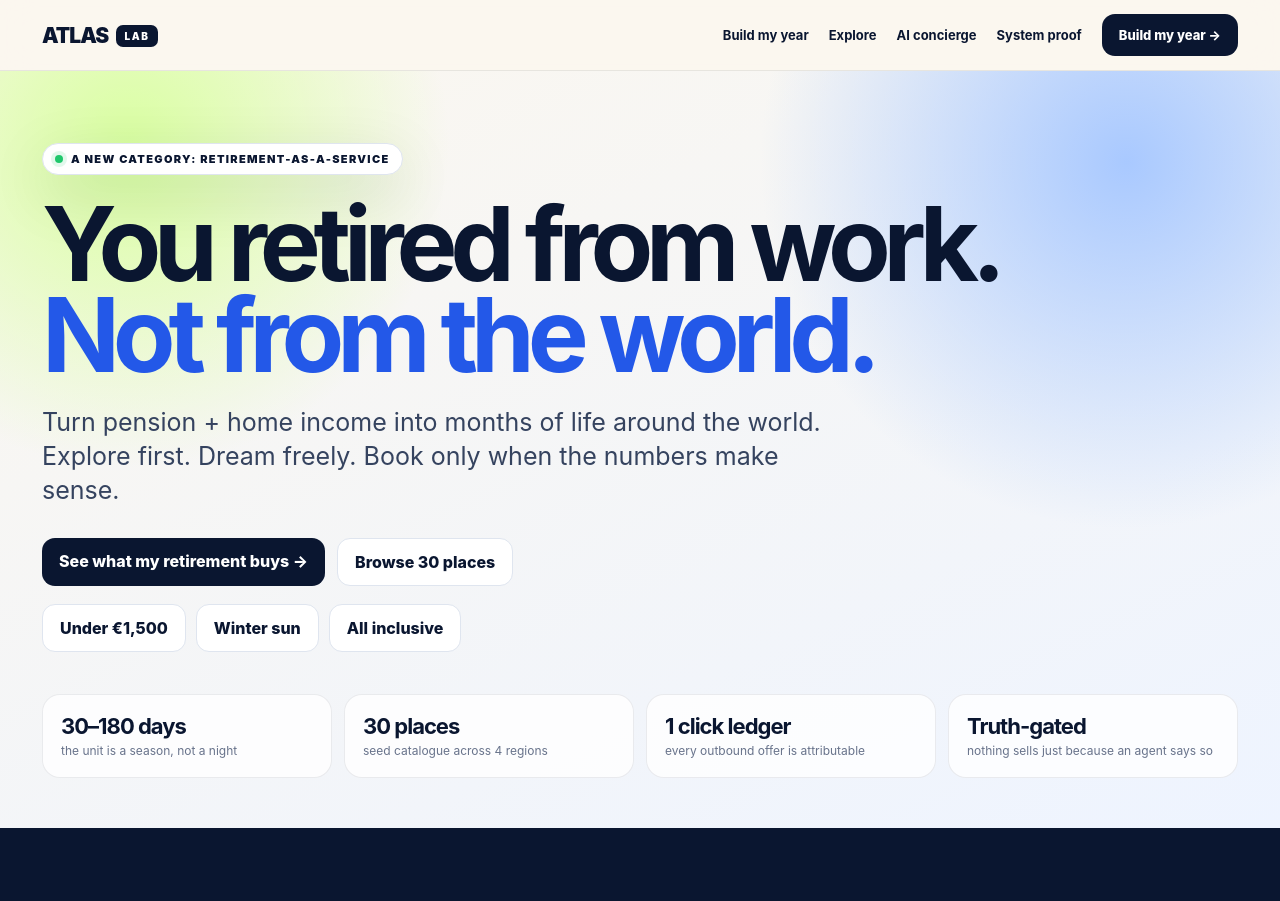
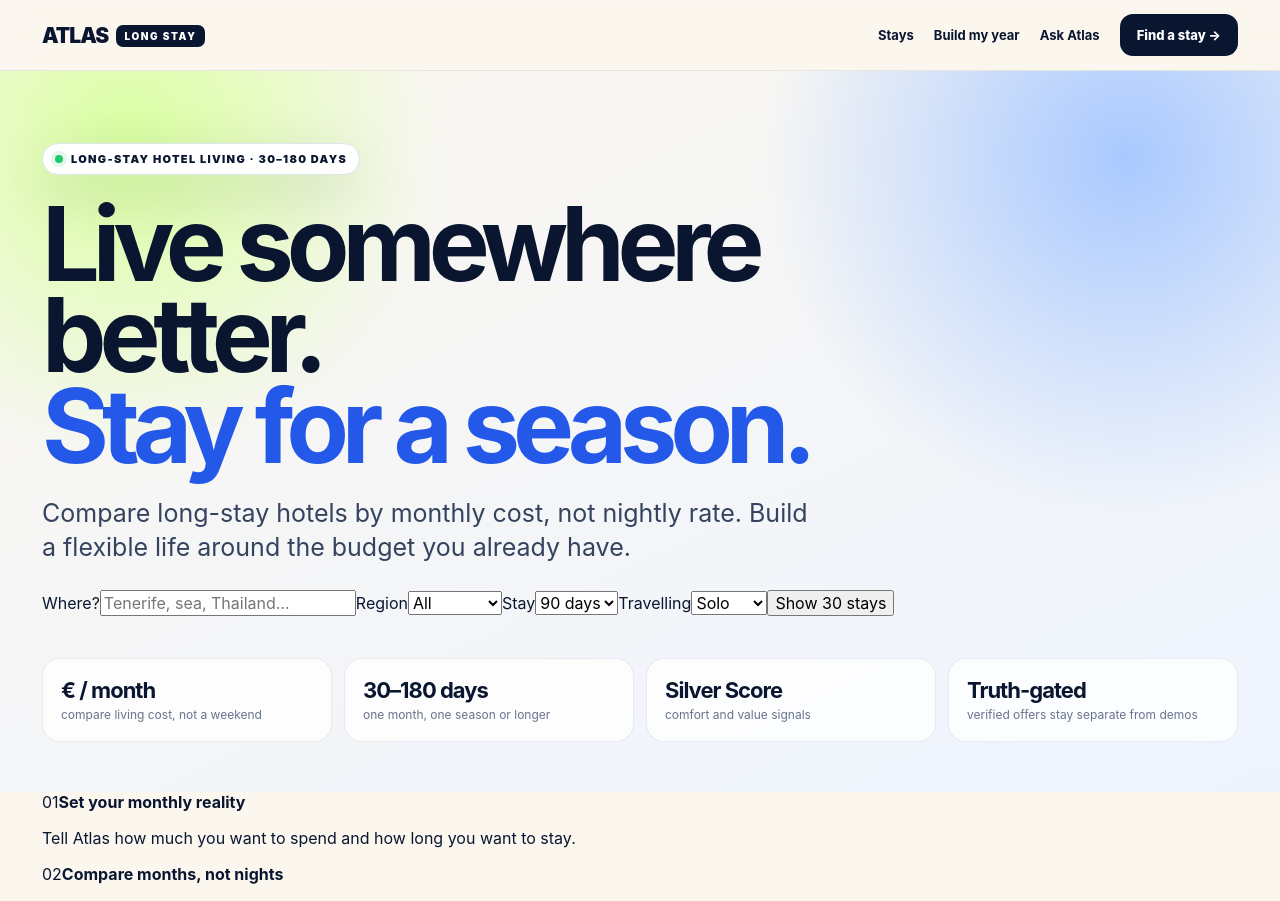
Before and after one commit to jandromani/IntelligenceAhead, a Next.js app: page / in a window 1280 px wide. Shown: the top 901 px of the page. Built offline with nearby package versions, Linux system fonts and the light colour scheme; no server answers; the database is empty.

Commit message:
preview: apply silver booking UI

```diff
--- a/components/Planner.tsx
+++ b/components/Planner.tsx
@@ -9,6 +9,9 @@ import { HERO_VARIANTS, type HeroVariant } from "@/src/growth/experiments";
 import WorldMap from "@/components/WorldMap";
 import LiveOffers from "@/components/LiveOffers";
 import VerifiedRoute from "@/components/VerifiedRoute";
+import SilverSearch from "@/components/SilverSearch";
+import SilverHotelCard from "@/components/SilverHotelCard";
+import SilverPromise from "@/components/SilverPromise";
 
 const euro = (n: number) => "€" + Math.round(n).toLocaleString("en-US");
 
@@ -36,6 +39,7 @@ export default function Planner({ hotels, initial, heroVariant="freedom" }: { ho
   const plan = useMemo(() => buildPlan(hotels, livingBudget, party, duration, mode), [hotels, livingBudget, party, duration, mode]);
   const totals = useMemo(() => planTotals(plan), [plan]);
   const avg = Math.round(totals.total / Math.max(1, totals.days / 30));
+  const affordableCount = useMemo(() => hotels.filter(h => adjustedMonthly(h,party) <= livingBudget).length, [hotels,livingBudget,party]);
 
   useEffect(() => {
     growthEvent("planner_loaded", { catalogue_size: hotels.length, hero_variant:heroVariant });
@@ -46,6 +50,11 @@ export default function Planner({ hotels, initial, heroVariant="freedom" }: { ho
     const list = hotels.filter(h => (region === "All" || h.region === region) && (!q || [h.name,h.city,h.country,...h.tags].join(" ").toLowerCase().includes(q)));
     return list.sort((a,b) => sort === "price" ? adjustedMonthly(a,party)-adjustedMonthly(b,party) : sort === "score" ? b.score-a.score : (b.score / adjustedMonthly(b,party)) - (a.score / adjustedMonthly(a,party)));
   }, [hotels, query, region, sort, party]);
+
+  function jumpToExplore(){
+    growthEvent("hero_search",{query,region,party,duration,budget:livingBudget});
+    document.getElementById("explore")?.scrollIntoView({behavior:"smooth"});
+  }
 
   async function sharePlan() {
     const token=encodePlanToken({pension,rent,other,share,party,duration,mode});
@@ -90,45 +99,44 @@ export default function Planner({ hotels, initial, heroVariant="freedom" }: { ho
     <>
       <header className="nav">
         <div className="shell navin">
-          <a className="brand" href="#">ATLAS<span>LAB</span></a>
+          <a className="brand" href="#">ATLAS<span>LONG STAY</span></a>
           <nav className="navlinks">
+            <a href="#explore">Stays</a>
             <a href="#planner">Build my year</a>
-            <a href="#explore">Explore</a>
-            <a href="#agent">AI concierge</a>
-            <a href="/system">System proof</a>
-            <a className="btn" href="#planner">Build my year →</a>
+            <a href="#agent">Ask Atlas</a>
+            <a className="btn" href="#explore">Find a stay →</a>
           </nav>
         </div>
       </header>
 
-      <section className="hero">
+      <section className="hero silverHero">
         <div className="shell">
-          <div className="eyebrow"><i className="dot"/> {hero.eyebrow}</div>
-          <h1>{hero.line1}<br/><em>{hero.line2}</em></h1>
-          <p>{hero.lead}</p>
-          <div className="heroActions">
-            <a className="btn" href="#planner">See what my retirement buys →</a>
-            <a className="btn ghost" href="#explore">Browse 30 places</a>
+          <div className="eyebrow"><i className="dot"/> LONG-STAY HOTEL LIVING · 30–180 DAYS</div>
+          <h1>Live somewhere better.<br/><em>Stay for a season.</em></h1>
+          <p className="heroLead">Compare long-stay hotels by monthly cost, not nightly rate. Build a flexible life around the budget you already have.</p>
+          <SilverSearch query={query} setQuery={setQuery} region={region} setRegion={setRegion} duration={duration} setDuration={setDuration} party={party} setParty={setParty} count={affordableCount} onSearch={jumpToExplore}/>
+          <div className="proof silverProof">
+            <div className="proofCard"><b>€ / month</b><span>compare living cost, not a weekend</span></div>
+            <div className="proofCard"><b>30–180 days</b><span>one month, one season or longer</span></div>
+            <div className="proofCard"><b>Silver Score</b><span>comfort and value signals</span></div>
+            <div className="proofCard"><b>Truth-gated</b><span>verified offers stay separate from demos</span></div>
           </div>
-          <div className="actions" style={{marginTop:18}}>
-            <a className="btn ghost" href="/discover/under-1500-month">Under €1,500</a>
-            <a className="btn ghost" href="/discover/winter-sun">Winter sun</a>
-            <a className="btn ghost" href="/discover/all-inclusive">All inclusive</a>
-          </div>
-          <div className="proof">
-            <div className="proofCard"><b>30–180 days</b><span>the unit is a season, not a night</span></div>
-            <div className="proofCard"><b>30 places</b><span>seed catalogue across 4 regions</span></div>
-            <div className="proofCard"><b>1 click ledger</b><span>every outbound offer is attributable</span></div>
-            <div className="proofCard"><b>Truth-gated</b><span>nothing sells just because an agent says so</span></div>
-          </div>
+        </div>
+      </section>
+
+      <section className="howBand">
+        <div className="shell howGrid">
+          <div><span>01</span><b>Set your monthly reality</b><p>Tell Atlas how much you want to spend and how long you want to stay.</p></div>
+          <div><span>02</span><b>Compare months, not nights</b><p>Filter by climate, food, walkability, sea, pool and healthcare access.</p></div>
+          <div><span>03</span><b>Live there. Then move.</b><p>Build the year one 30–90 day stay at a time.</p></div>
         </div>
       </section>
 
       <section id="planner" className="dark">
         <div className="shell">
           <div className="sectionTitle">
-            <h2>What does your<br/>retirement buy?</h2>
-            <p>The planner is deterministic. AI can explain and suggest; it cannot invent a price or mark an offer sellable.</p>
+            <h2>Build your<br/>living budget.</h2>
+            <p>Your monthly budget becomes a route. AI can help explain choices, but live prices and sellability remain evidence-controlled.</p>
           </div>
           <WorldMap hotels={hotels} route={plan.map(s=>s.hotel)} />
           <div className="grid2">
@@ -194,35 +202,21 @@ export default function Planner({ hotels, initial, heroVariant="freedom" }: { ho
 
       <section id="explore" className="discovery">
         <div className="shell">
-          <div className="sectionTitle"><h2>Explore the world<br/>by monthly cost.</h2><p>These are prototype seed prices used to exercise the architecture. The production path replaces them with live provider quotes and direct long-stay rates.</p></div>
+          <div className="sectionTitle"><h2>Long-stay hotels<br/>for your budget.</h2><p>Filter by what matters when you are actually living somewhere: monthly cost, climate, board, walkability, sea, pool and healthcare access.</p></div>
           <div className="toolbar">
             <input value={query} onChange={e=>setQuery(e.target.value)} placeholder="Search city, country, pool, sea, clinic…"/>
             <select value={region} onChange={e=>setRegion(e.target.value)}><option>All</option><option>Europe</option><option>Asia</option><option>Africa</option><option>Americas</option></select>
             <select value={sort} onChange={e=>setSort(e.target.value)}><option value="value">Best value</option><option value="price">Lowest monthly</option><option value="score">Silver score</option></select>
           </div>
           <div className="hotels">
-            {visible.map(h => {
-              const p = adjustedMonthly(h,party);
-              return <article className="hotel" key={h.id}>
-                <div className="hotelVisual"><span className="flag">{h.flag}</span><span className="score">SILVER {h.score}</span></div>
-                <div className="hotelBody">
-                  <h3>{h.name}</h3><div className="loc">{h.city}, {h.country} · demo scenario · not a live quote</div>
-                  <div className="chips">{h.tags.slice(0,4).map(t=><span className="chip" key={t}>{t}</span>)}</div>
-                  <div className="priceRow">
-                    <div><b>{euro(p)}</b><small>/month · {h.board}</small></div>
-                    <a className="linkbtn" href={"/api/referral?hotel="+encodeURIComponent(h.slug)+"&provider="+h.provider+"&from=%2Fexplore"}>Search externally →</a>
-                  </div>
-                  <div className="actions"><a className="btn ghost" href={"/live/"+h.slug}>Life page</a></div>
-                </div>
-              </article>
-            })}
+            {visible.map(h => <SilverHotelCard key={h.id} hotel={h} party={party} duration={duration}/>)}
           </div>
         </div>
       </section>
 
       <section id="agent" className="agentBand">
         <div className="shell">
-          <div className="sectionTitle"><h2>AI concierge.<br/>Evidence underneath.</h2><p>The agent can reason over your budget and the catalogue, but it cannot change truth-state, prices or attribution.</p></div>
+          <div className="sectionTitle"><h2>Ask Atlas.<br/>Your long-stay concierge.</h2><p>Ask for warm sea, healthcare and a maximum monthly budget. Atlas can shortlist and explain while verified prices remain evidence-controlled.</p></div>
           <div className="agentGrid">
             <div className="chat">
               <div className="chatlog">{chat.map((m,i)=><div className={"msg "+m.role} key={i}>{m.text}</div>)}</div>
@@ -243,19 +237,8 @@ export default function Planner({ hotels, initial, heroVariant="freedom" }: { ho
         </div>
       </section>
 
-      <section className="vc">
-        <div className="shell vcgrid">
-          <div><div className="eyebrow" style={{color:"#0a1630"}}>THE THESIS</div><h2 style={{marginTop:22}}>An attention → intent → referral → revenue machine.</h2><p style={{fontSize:18,color:"#dce5ff"}}>Booking optimizes room nights. Atlas optimizes months of life — and monetizes the natural services around each decision without owning inventory.</p></div>
-          <div className="vcbox">
-            <div><b>Wedge</b>Curiosity-first retirement calculator</div>
-            <div><b>Commerce</b>Tracked hotel / flight / insurance referrals</div>
-            <div><b>Margin expansion</b>B2B net rates + direct long-stay supply</div>
-            <div><b>Moat</b>Long-stay price history + Silver Score + intent graph</div>
-            <div><b>Operating model</b>Deterministic core, agentic perimeter, external judges</div>
-          </div>
-        </div>
-      </section>
-      <footer className="footer"><div className="shell">ATLAS LAB · internal codename · prototype inventory is illustrative until provider credentials are connected.</div></footer>
+      <SilverPromise />
+      <footer className="footer"><div className="shell footerGrid"><span>ATLAS · LONG-STAY LIVING</span><span>Prototype catalogue is clearly marked until live provider inventory is connected.</span><a href="/system">System proof</a></div></footer>
     </>
   );
 }
--- /dev/null
+++ b/components/SilverHotelCard.tsx
@@ -0,0 +1,31 @@
+"use client";
+import type { Hotel } from "@/src/data/hotels";
+import type { Party } from "@/src/core/planner";
+import { adjustedMonthly } from "@/src/core/planner";
+
+const euro=(n:number)=>"€"+Math.round(n).toLocaleString("en-US");
+
+export default function SilverHotelCard({hotel,party,duration}:{hotel:Hotel;party:Party;duration:30|60|90}){
+  const price=adjustedMonthly(hotel,party);
+  return <article className="hotel silverHotel">
+    <div className={"hotelVisual region-"+hotel.region.toLowerCase()}>
+      <div><span className="flag">{hotel.flag}</span><span className="visualCity">{hotel.city}</span></div>
+      <span className="score">SILVER {hotel.score}</span>
+    </div>
+    <div className="hotelBody">
+      <div className="hotelTopline"><span>LONG STAY</span><span>{hotel.climate}</span></div>
+      <h3>{hotel.name}</h3>
+      <div className="loc">{hotel.city}, {hotel.country} · {duration} days · demo price</div>
+      <div className="chips">{hotel.tags.slice(0,4).map(t=><span className="chip" key={t}>{t}</span>)}</div>
+      <div className="hotelMeta">
+        <span>✓ {hotel.board}</span>
+        <span>✓ {hotel.tags.includes("clinic")?"Healthcare nearby":"Independent living"}</span>
+        <span>✓ {hotel.tags.includes("walkable")?"Walkable":"Long-stay friendly"}</span>
+      </div>
+      <div className="priceRow">
+        <div><b>{euro(price)}</b><small>/month · {hotel.board}</small></div>
+        <a className="linkbtn" href={"/live/"+hotel.slug}>View stay →</a>
+      </div>
+    </div>
+  </article>;
+}
--- /dev/null
+++ b/components/SilverSearch.tsx
@@ -0,0 +1,16 @@
+"use client";
+import type { Party } from "@/src/core/planner";
+
+export default function SilverSearch(props:{
+  query:string;setQuery:(v:string)=>void;region:string;setRegion:(v:string)=>void;
+  duration:30|60|90;setDuration:(v:30|60|90)=>void;party:Party;setParty:(v:Party)=>void;
+  count:number;onSearch:()=>void;
+}){
+  return <div className="silverSearch">
+    <label><span>Where?</span><input value={props.query} onChange={e=>props.setQuery(e.target.value)} placeholder="Tenerife, sea, Thailand…"/></label>
+    <label><span>Region</span><select value={props.region} onChange={e=>props.setRegion(e.target.value)}><option>All</option><option>Europe</option><option>Asia</option><option>Africa</option><option>Americas</option></select></label>
+    <label><span>Stay</span><select value={props.duration} onChange={e=>props.setDuration(Number(e.target.value) as 30|60|90)}><option value={30}>30 days</option><option value={60}>60 days</option><option value={90}>90 days</option></select></label>
+    <label><span>Travelling</span><select value={props.party} onChange={e=>props.setParty(e.target.value as Party)}><option value="solo">Solo</option><option value="couple">Couple</option></select></label>
+    <button className="searchCta" onClick={props.onSearch}>Show {props.count||"matching"} stays</button>
+  </div>;
+}
```
